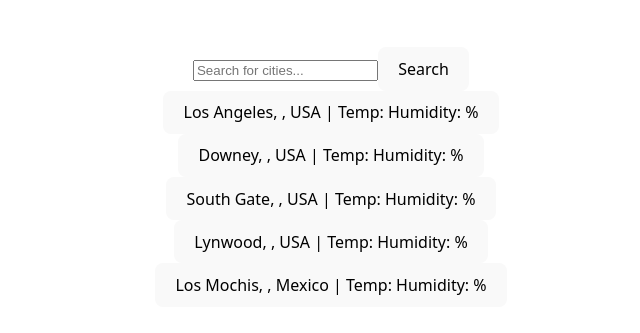
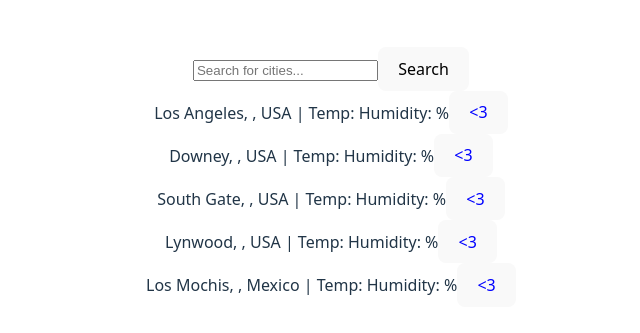
Before and after one commit to habahnow/WeatherApp, a React (Vite) app: page / in a window 1280 px wide. Shown: the part 223-556 px from the top of the page, without its empty margins (309-949 px from the left). Built offline with nearby package versions, Linux system fonts and the light colour scheme.

Commit message:
partially implemented favorites UI

```diff
--- a/src/App.jsx
+++ b/src/App.jsx
@@ -5,18 +5,21 @@ import './App.css'
 import DashboardItem from './components/DashboardItem'
 import Dashboard from './pages/Dashboard'
 import {Routes, Route} from "react-router-dom"
+import { CityProvider } from "./contexts/CityContext"
 import DetailedCity from './pages/DetailedCity'
 
 function App() {
 
 
   return (
+    <CityProvider>
       <main className="main-content">
         <Routes>
           <Route path="/" element={<Dashboard />}/>
           <Route path="/Detailed" element={<DetailedCity/>}/>
         </Routes>
       </main>
+    </CityProvider>
   )
 }
 
--- a/src/components/DashboardItem.jsx
+++ b/src/components/DashboardItem.jsx
@@ -1,16 +1,29 @@
+import { useCityContext} from "../contexts/CityContext"
 
 function  DashboardItem( {city} ){
+  const { isFavorite, addToFavorites, removeFromFavorites} = useCityContext();
+
+  const favorite = isFavorite(city.id);
 
     function onDashboardClicked() {
-        alert("clicked")
+        alert("Dashboard item clicked");
+    }
+
+    function onFavoriteClicked(e) {
+      e.preventDefault();
+      alert("favorite clicked");
+      if ( favorite) removeFromFavorites(city.id)
+      else addToFavorites(city);
     }
 
   return (
     <div className="dashboard-item">
-        <button className="dashboard-item-btn" onClick={onDashboardClicked}>
+        <div className="dashboard-item-btn" onClick={onDashboardClicked}>
             {city.name}, {city.state}, {city.country} | Temp: {city.currentTemperature}
               Humidity: {city.currentHumidity}%
-        </button>
+              {/* <button className="favorite" color={`Favorite ${favorite ? "red" : "blue"} `} onClick={onFavoriteClicked}>&lt;3</button> */}
+              <button className="favorite" style={{color:favorite ? "#FF0000": "#0000FF"}} onClick={onFavoriteClicked}>&lt;3</button>
+        </div>
       {}
     </div>
   );
--- /dev/null
+++ b/src/contexts/CityContext.jsx
@@ -0,0 +1,38 @@
+import {createContext, useState, useContext, useEffect} from "react"
+const CityContext = createContext()
+
+export const useCityContext = () => useContext(CityContext);
+export const CityProvider = ( {children} ) => {
+    const [favorites, setFavorites] = useState([]);
+
+    useEffect(() => {
+        const storedFavs = localStorage.getItem("favorties");
+
+        if (storedFavs) setFavorites(JSON.parse(storedFavs))
+    }, [])
+
+    useEffect( () => {
+        localStorage.setItem("favorites", JSON.stringify(favorites))
+    }, [favorites])
+
+    const addToFavorites = (city) => {
+        setFavorites( prev => [ ...prev, city ] );
+    }
+
+    const removeFromFavorites = (cityId) => {
+        setFavorites( prev => prev.filter( city => city.id !== cityId));
+    }
+
+    const isFavorite = (cityId) => {
+        return favorites.some( city => city.id === cityId );
+    }
+    const value = {
+        favorites,
+        addToFavorites,
+        removeFromFavorites,
+        isFavorite
+    }
+    return <CityContext.Provider value={value}>
+        {children}
+    </CityContext.Provider>
+}
--- a/src/services/api.js
+++ b/src/services/api.js
@@ -27,6 +27,7 @@ export const getCityWeather = async ( city ) => {
 
         cities[i].currentTemperature = weather.main.temp;
         cities[i].currentHumidity = weather.main.humidity;
+        cities[i].id = cities[i].lon + "|" + cities[i].lat;
     }
     return cities;
 
```
Lines whose indentation alone changed are shown as unchanged.
